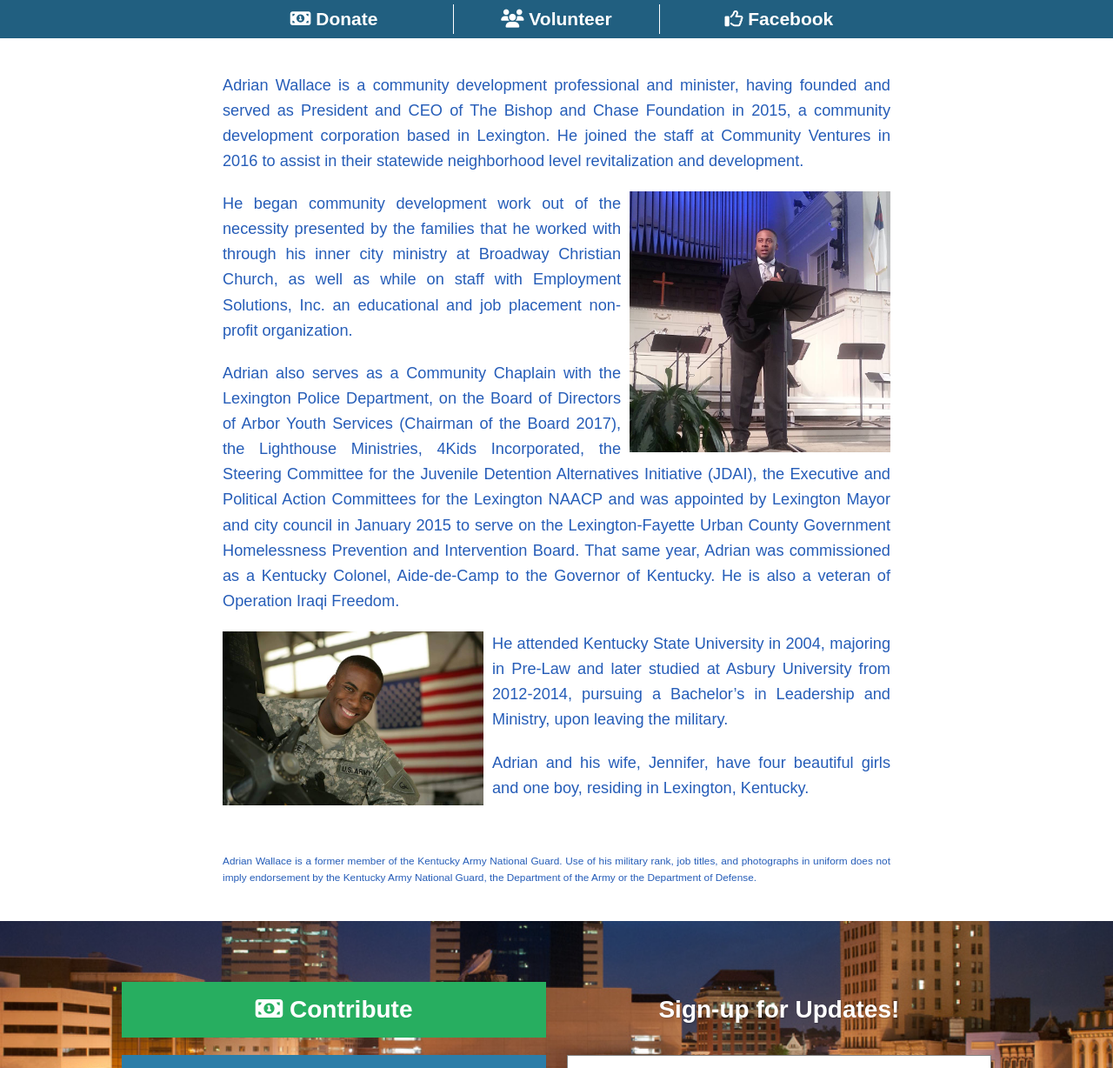
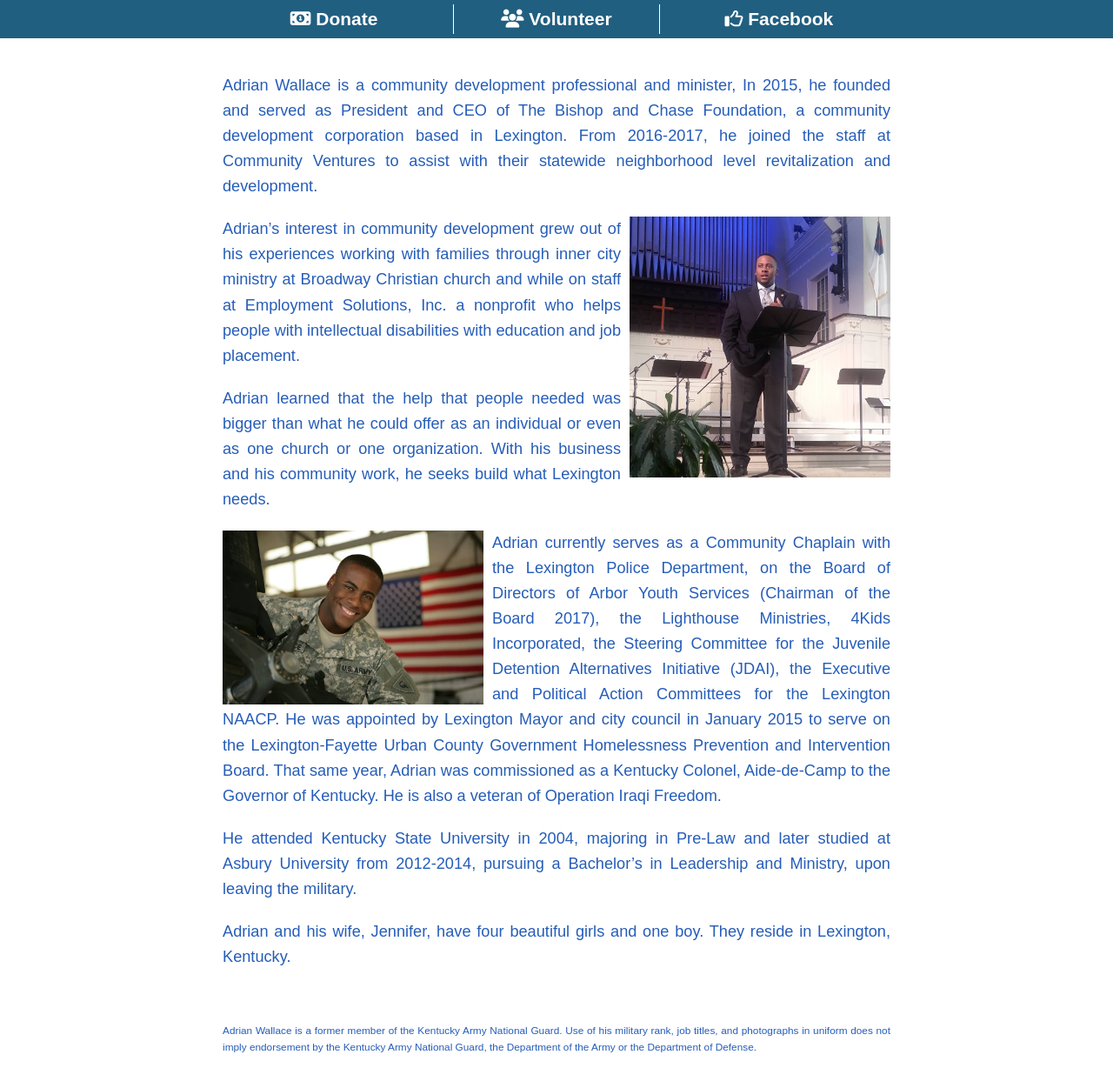
Before and after one commit to Wallace4Lexington/wallace4lexington.github.io, a Jekyll site: the page built from aboutadrian.html, in a window 1280 px wide and 1400 px high, scrolled down 360 px. Shown: the part 172-1400 px from the top of the window at 87% size. Built offline with Jekyll 4.4.1, drawn with Linux system fonts in a browser that asks for light colours; nearby versions of some CDN libraries.

Commit message:
updates Voting Rights link, bio, removed Issues Advocacy from volunteer form

```diff
--- a/_includes/footer.html
+++ b/_includes/footer.html
@@ -6,7 +6,7 @@
 			<ul>
 				<li><a href="/aboutadrian.html">meet adrian</a></li>
 				<li><a href="/issues.html">issues</a></li>
-				<li><a href="http://corrections.ky.gov/communityinfo/Pages/Restoration-of-Civil-Rights.aspx" target="_blank">voting rights restoration</a></li>
+				<li><a href="https://corrections.ky.gov/Probation-and-Parole/Pages/CivilRights.aspx" target="_blank">voting rights restoration</a></li>
 				<li><a href="https://vrsws.sos.ky.gov/ovrweb/" target="_blank">register to vote</a></li>
 				<li><a href="/volunteer.html">Volunteer</a></li>
 				<li><a href="https://www.paypal.com/cgi-bin/webscr?cmd=_s-xclick&hosted_button_id=5D8URU5GA8KDU" target="_blank">Contribute</a></li>
--- a/_includes/header.html
+++ b/_includes/header.html
@@ -10,7 +10,7 @@
 			<ul id="nav-menu" class="nav-menu show">
 				<li class="nav-link"><a href="/aboutadrian.html">meet adrian</a></li>
 				<li class="nav-link"><a href="/issues.html">issues</a></li>
-				<li class="nav-link"><a href="http://corrections.ky.gov/communityinfo/Pages/Restoration-of-Civil-Rights.aspx" target="_blank">voting rights restoration</a></li>
+				<li class="nav-link"><a href="https://corrections.ky.gov/Probation-and-Parole/Pages/CivilRights.aspx" target="_blank">voting rights restoration</a></li>
 				<li class="nav-link"><a href="https://vrsws.sos.ky.gov/ovrweb/" target="_blank">register to vote</a></li>
 				<li class="nav-link"><a href="/volunteer.html">volunteer</a></li>
 				<li class="nav-link"><a href="https://www.facebook.com/WallaceforLexington" target="_blank"><i class="fa fa-facebook"></i></a></li>
--- a/aboutadrian.html
+++ b/aboutadrian.html
@@ -8,13 +8,14 @@
 </div>
 {% include ctasmall.html %}
 <div id="bio-text">
-  <p>Adrian Wallace is a community development professional and minister, having founded and served as President and CEO of The Bishop and Chase Foundation in 2015, a community development corporation based in Lexington. He joined the staff at Community Ventures in 2016 to assist in their statewide neighborhood level revitalization and development.</p>
+  <p>Adrian Wallace is a community development professional and minister, In 2015, he founded and served as President and CEO of The Bishop and Chase Foundation, a community development corporation based in Lexington. From 2016-2017, he joined the staff at Community Ventures to assist with their statewide neighborhood level revitalization and development.</p>
   <img id="bio-img-1" src="/assets/img/church.jpg" alt="">
-  <p>He began community development work out of the necessity presented by the families that he worked with through his inner city ministry at Broadway Christian Church, as well as while on staff with Employment Solutions, Inc. an educational and job placement non-profit organization.</p>
-  <p>Adrian also serves as a Community Chaplain with the Lexington Police Department, on the Board of Directors of Arbor Youth Services (Chairman of the Board 2017), the Lighthouse Ministries, 4Kids Incorporated, the Steering Committee for the Juvenile Detention Alternatives Initiative (JDAI), the Executive and Political Action Committees for the Lexington NAACP and was appointed by Lexington Mayor and city council in January 2015 to serve on the Lexington-Fayette Urban County Government Homelessness Prevention and Intervention Board. That same year, Adrian was commissioned as a Kentucky Colonel, Aide-de-Camp to the Governor of Kentucky. He is also a veteran of Operation Iraqi Freedom.</p>
+  <p>Adrian’s interest in community development grew out of his experiences working with families through inner city ministry at Broadway Christian church and while on staff at Employment Solutions, Inc. a nonprofit who helps people with intellectual disabilities with education and job placement.</p>
+  <p>Adrian learned that the help that people needed was bigger than what he could offer as an individual or even as one church or one organization. With his business and his community work, he seeks build what Lexington needs.</p>
   <img id="bio-img-2" src="/assets/img/army.jpg" alt="">
+  <p>Adrian currently serves as a Community Chaplain with the Lexington Police Department, on the Board of Directors of Arbor Youth Services (Chairman of the Board 2017), the Lighthouse Ministries, 4Kids Incorporated, the Steering Committee for the Juvenile Detention Alternatives Initiative (JDAI), the Executive and Political Action Committees for the Lexington NAACP. He was appointed by Lexington Mayor and city council in January 2015 to serve on the Lexington-Fayette Urban County Government Homelessness Prevention and Intervention Board. That same year, Adrian was commissioned as a Kentucky Colonel, Aide-de-Camp to the Governor of Kentucky. He is also a veteran of Operation Iraqi Freedom.</p>
   <p>He attended Kentucky State University in 2004, majoring in Pre-Law and later studied at Asbury University from 2012-2014, pursuing a Bachelor’s in Leadership and Ministry, upon leaving the military.</p>
-  <p>Adrian and his wife, Jennifer, have four beautiful girls and one boy, residing in Lexington, Kentucky.</p>
+  <p>Adrian and his wife, Jennifer, have four beautiful girls and one boy. They reside in Lexington, Kentucky.</p>
   <p class="military">Adrian Wallace is a former member of the Kentucky Army National Guard. Use of his military rank, job titles, and photographs in uniform does not imply endorsement by the Kentucky Army National Guard, the Department of the Army or the Department of Defense.</p>
 </div>
 {% include cta.html %}
--- a/volunteer.html
+++ b/volunteer.html
@@ -49,7 +49,6 @@
           <li><input type="checkbox" value="2" name="group[2839][2]" id="mce-group[2839]-2839-1"><label for="mce-group[2839]-2839-1">Canvassing</label></li>
           <li><input type="checkbox" value="4" name="group[2839][4]" id="mce-group[2839]-2839-2"><label for="mce-group[2839]-2839-2">Hosting a House Party</label></li>
           <li><input type="checkbox" value="8" name="group[2839][8]" id="mce-group[2839]-2839-3"><label for="mce-group[2839]-2839-3">Phonebanking</label></li>
-          <li><input type="checkbox" value="16" name="group[2839][16]" id="mce-group[2839]-2839-4"><label for="mce-group[2839]-2839-4">Issues Advocacy</label></li>
           <li><input type="checkbox" value="32" name="group[2839][32]" id="mce-group[2839]-2839-5"><label for="mce-group[2839]-2839-5">Volunteering in the Campaign Office</label></li>
         </ul>
       </div>
```
Also changed, not shown: 5 other files.
